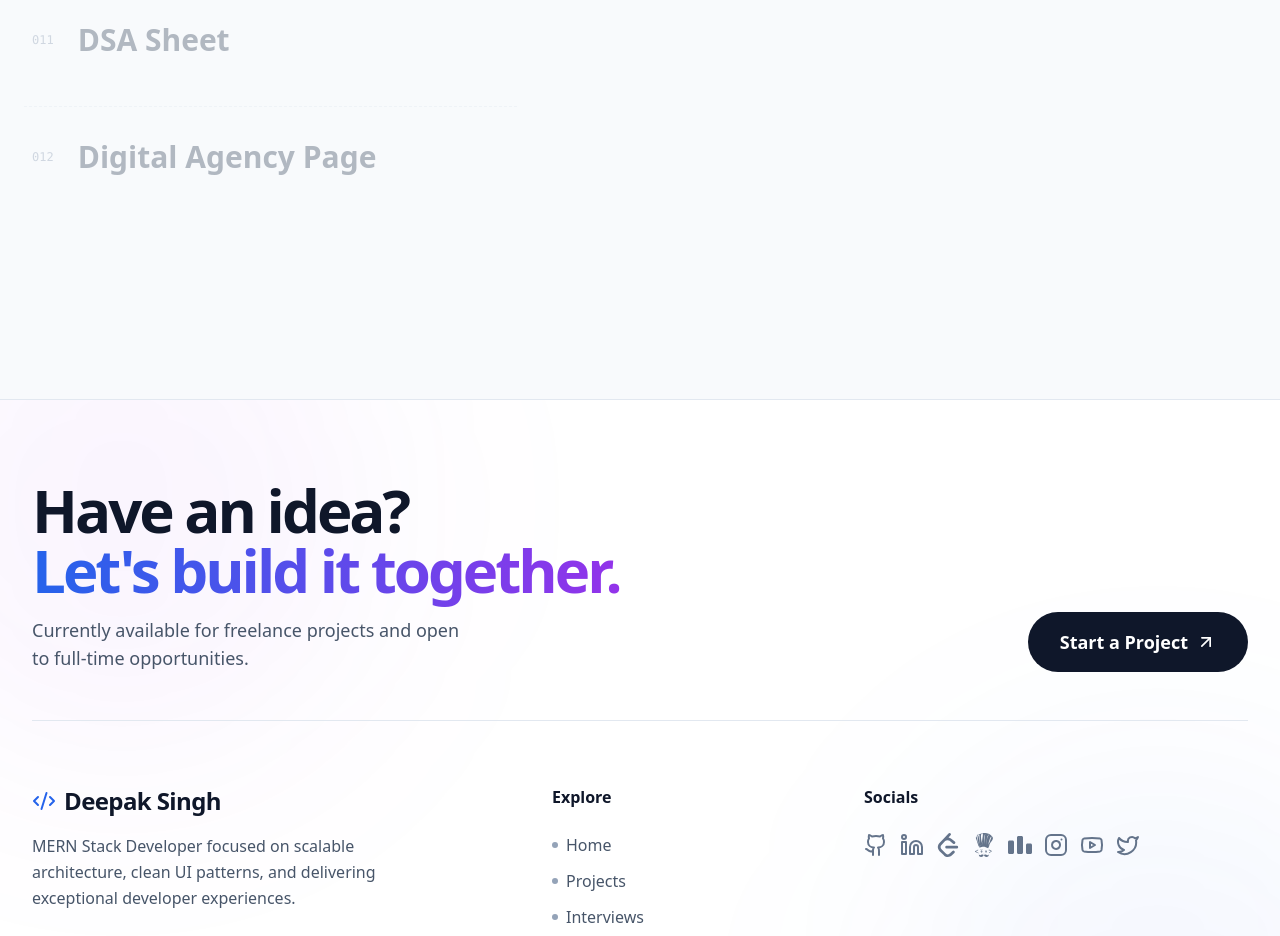
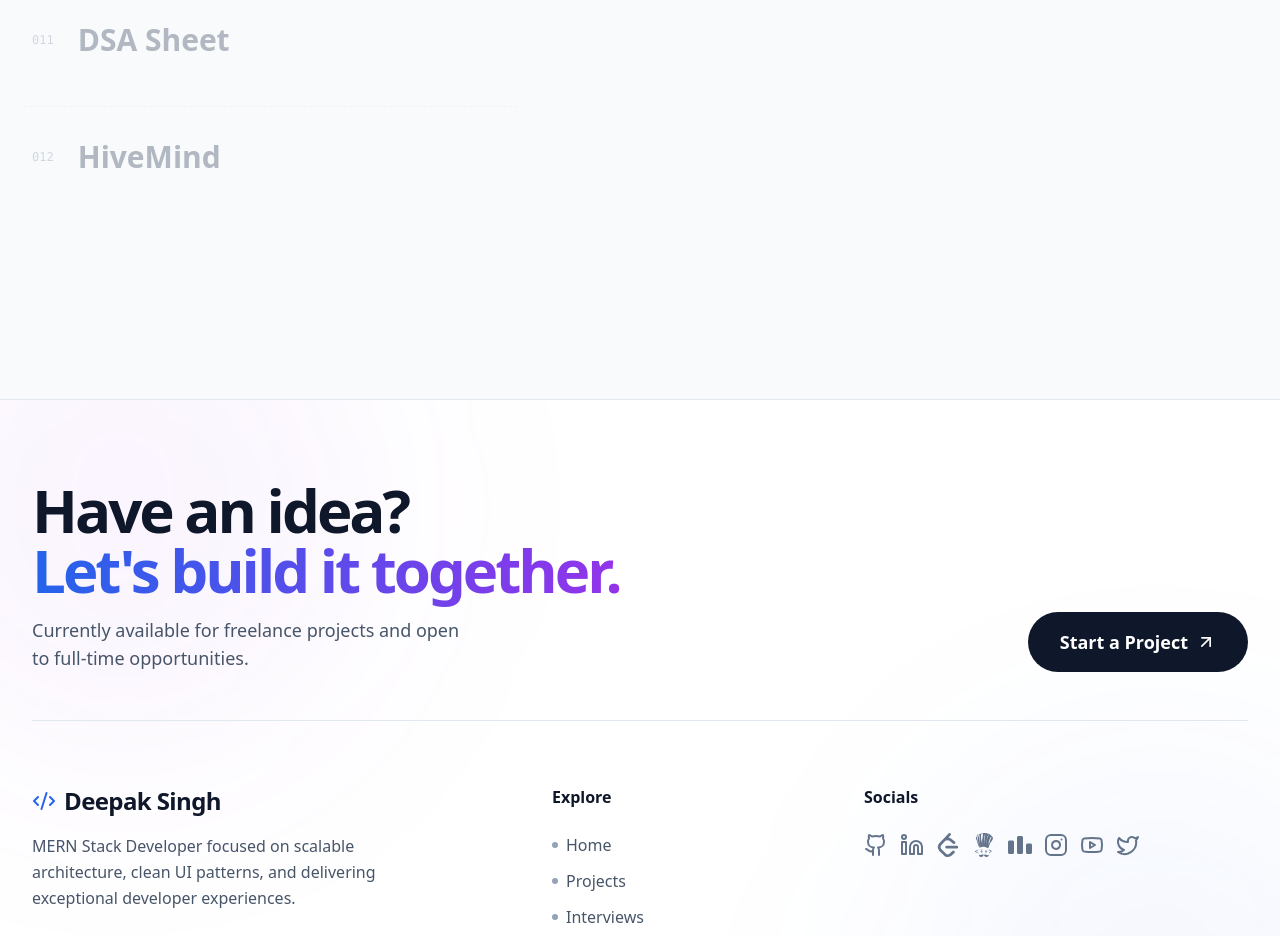
Before and after one commit to deepak2k03/My-Portfolio, a React (Vite) app in the folder client/: page /projects in a window 1280 px wide. Shown: the part 1640-2576 px from the top of the page. Built offline with nearby package versions, Linux system fonts and the light colour scheme; no server answers.

Commit message:
feat: add new project "HiveMind" with description, image, and updated details

```diff
--- a/client/src/data/projectsData.js
+++ b/client/src/data/projectsData.js
@@ -10,6 +10,7 @@ import DSA_Sheet from '../image/DSA_Sheet.png';
 import digitalAgency from '../image/digitalAgency.png'
 import nextflow from '../image/nextflow.png'
 import resqfood from '../image/resqfood.png'
+import HiveMind from './/image/HiveMind.png'
 export const projects = [
   {
     id: 1,
@@ -328,23 +329,24 @@ export const projects = [
   },
   {
     id: 12,
-    title: "Digital Agency Page",
-    description: "A Professional page for Digital Agency",
-    longDescription: "This is a professional level page for a digital agency",
-    image: digitalAgency,
+    title: "HiveMind",
+    description: "Collaborative AI Model Training Platform",
+    longDescription: "Train AI models together without ever sharing your data. Your devices. One collective brain.",
+    image: HiveMind,
     techStack: ["React", "TailwindCSS", "JavaScript"],
-    liveDemo: "https://assesment-react.netlify.app/",
-    githubRepo: "https://github.com/deepak2k03/Hike-Digital-Agency-Assessment",
+    liveDemo: "https://hive-mind-eta-red.vercel.app/",
+    githubRepo: "https://github.com/deepak2k03/HiveMind",
     featured: false,
-    category: "Frontend",
-    tags: ["React", "TailwindCSS", "JavaScript"],
+    category: "Full Stack",
+    tags: ["React", "TailwindCSS", "JavaScript","NodeJS","ExpressJS"],
     features: [
       "Responsive Design",
       "Professional UI",
-      "Smooth animations"
+      "Smooth animations",
+      "3D Animated Website",
     ],
-    role: "Frontend Developer",
-    duration: "2 Days",
+    role: "Full Stack Developer",
+    duration: "3 Months",
     challenges: [
       "Creating smooth animations",
       "Optimizing for mobile performance"
```
Also changed, not shown: client/src/image/HiveMind.png (added).
